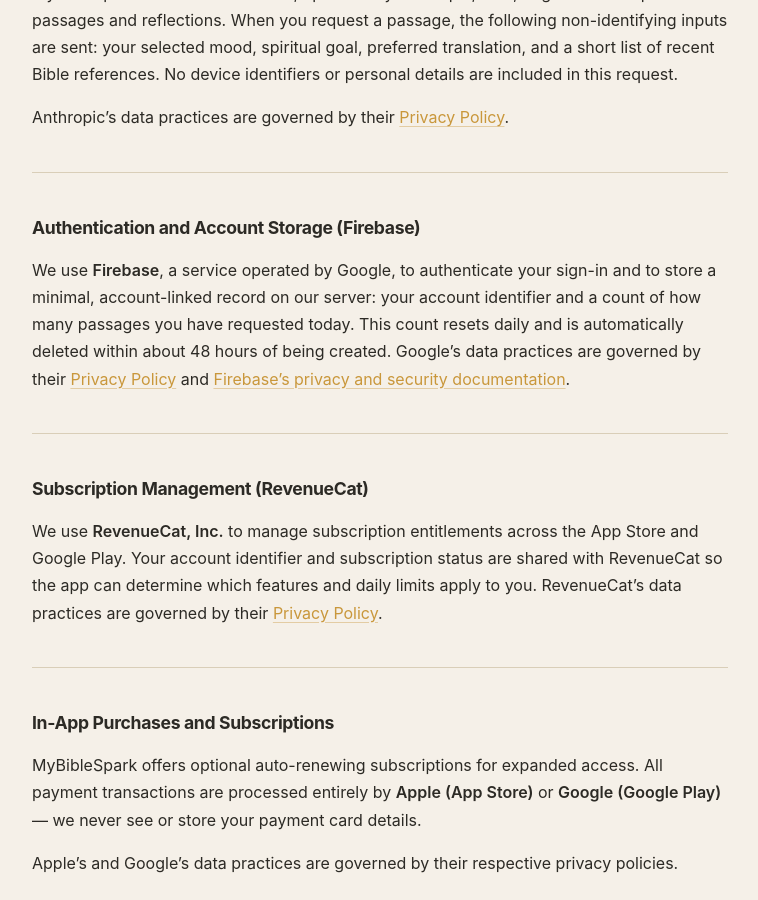
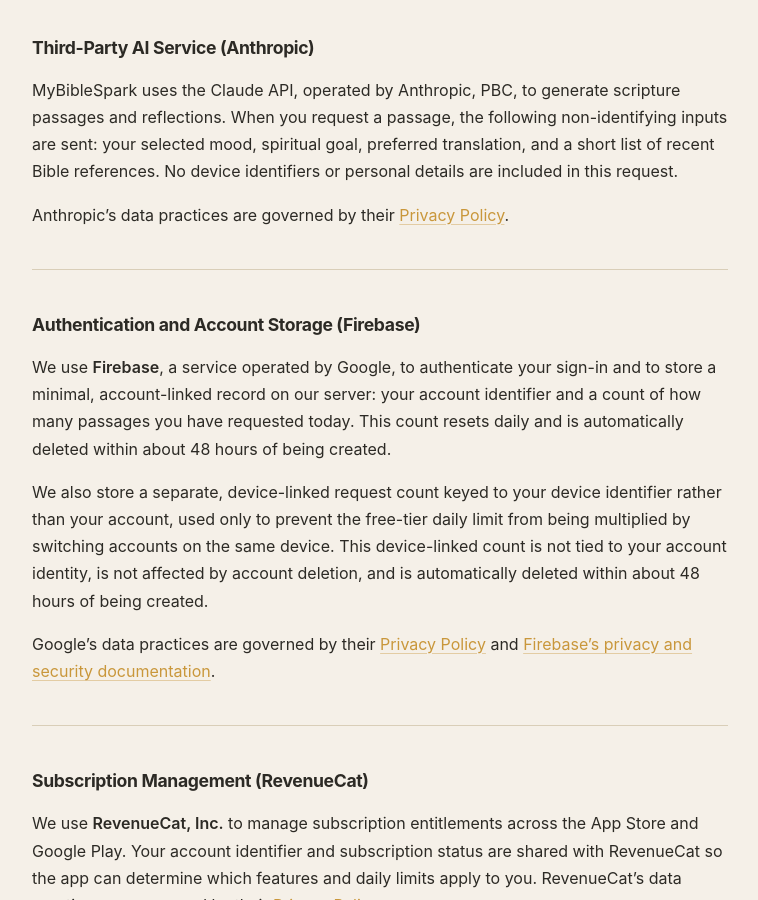
Before and after one commit to jackpickus/spark-bible-privacy, a Jekyll site: the page built from privacy/index.md, in a window 1280 px wide and 900 px high, scrolled down 2129 px. Shown: the whole window, without its empty margins (260-1018 px from the left). Built offline with Jekyll 4.4.1, drawn with Linux system fonts in a browser that asks for light colours; some of the changed text lies outside the part shown.

Commit message:
Disclose device-linked quota counter in privacy policy
The backend uses a device identifier (identifierForVendor/ANDROID_ID) to
cap free-tier abuse across account switches on the same device, but this
wasn't reflected anywhere in the policy.

```diff
--- a/privacy/index.md
+++ b/privacy/index.md
@@ -17,6 +17,7 @@ collected, how it is used, and your rights.
 | Preferred Bible translation (ESV / NIV / KJV) | <span class="badge badge-remote">Sent to server</span> | Determines which translation is returned for your passage |
 | Recently viewed Bible references (last 7) | <span class="badge badge-remote">Sent to server</span> | Helps avoid repeating passages you have seen recently |
 | Daily passage request count, linked to your account | <span class="badge badge-remote">Sent to server</span> | Enforces the daily usage limit for your subscription tier |
+| Device identifier (iOS `identifierForVendor` / Android `ANDROID_ID`) | <span class="badge badge-remote">Sent to server</span> | Prevents free-tier quota abuse by switching accounts on the same device; not linked to your account identity |
 | Cached daily passage and reading history | <span class="badge badge-local">On-device only</span> | Lets you revisit previous passages without an internet connection |
 | Notification preference and reminder time | <span class="badge badge-local">On-device only</span> | Schedules your local daily reminder |
 | Onboarding completion flag | <span class="badge badge-local">On-device only</span> | Skips the intro flow on subsequent launches |
@@ -70,8 +71,16 @@ Anthropic's data practices are governed by their
 We use **Firebase**, a service operated by Google, to authenticate your sign-in and to
 store a minimal, account-linked record on our server: your account identifier and a
 count of how many passages you have requested today. This count resets daily and is
-automatically deleted within about 48 hours of being created. Google's data practices
-are governed by their [Privacy Policy](https://policies.google.com/privacy) and
+automatically deleted within about 48 hours of being created.
+
+We also store a separate, device-linked request count keyed to your device identifier
+rather than your account, used only to prevent the free-tier daily limit from being
+multiplied by switching accounts on the same device. This device-linked count is not
+tied to your account identity, is not affected by account deletion, and is automatically
+deleted within about 48 hours of being created.
+
+Google's data practices are governed by their
+[Privacy Policy](https://policies.google.com/privacy) and
 [Firebase's privacy and security documentation](https://firebase.google.com/support/privacy).
 
 ## Subscription Management (RevenueCat)
```
